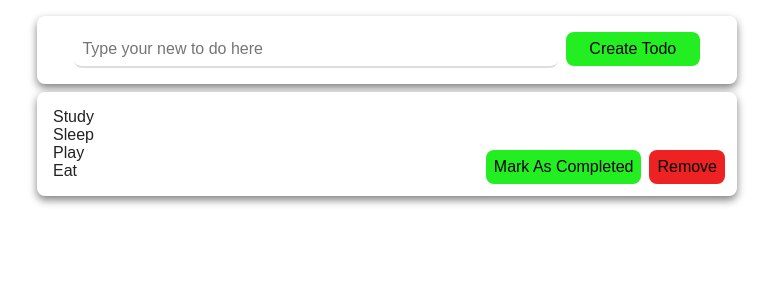
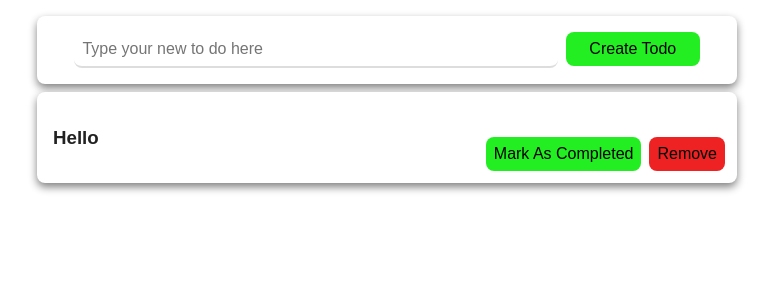
Before and after one commit to WanShahrizan/react-todo, a React (Vite) app: page / in a window 1280 px wide. Shown: the top 300 px of the page, without its empty margins (277-1050 px from the left). Built offline with nearby package versions, Linux system fonts and the light colour scheme.

Commit message:
stable version 0.12

```diff
--- a/src/todos/TodoList.js
+++ b/src/todos/TodoList.js
@@ -4,12 +4,13 @@ const TodoListItem = require("./TodoListItem");
 
 import "./TodoList.css";
 
-function TodoList() {
-  let todoItem = ["Study", "Sleep", "Play", "Eat"];
+function TodoList({ todos = [{ text: "Hello" }] }) {
   return (
     <div className="list-wrapper">
       <NewTodoFormTwo />
-      <TodoListItem todoItem={todoItem} />
+      {todos.map((todo) => (
+        <TodoListItem todo={todo} />
+      ))}
     </div>
   );
 }
--- a/src/todos/TodoListItem.js
+++ b/src/todos/TodoListItem.js
@@ -1,20 +1,10 @@
 const React = require("react");
 import "./TodoListItem.css";
 
-function TodoListItem(props) {
-  let { todoItem } = props;
-  let todo = todoItem.map(function (text) {
-    return (
-      <a>
-        {text}
-        <br />
-      </a>
-    );
-  });
-
+function TodoListItem({ todo }) {
   return (
     <div className="todo-item-container">
-      {todo}
+      <h3>{todo.text}</h3>
       <div className="buttons-container">
         <button className="completed-button">Mark As Completed</button>
         <button className="remove-button">Remove</button>
```
